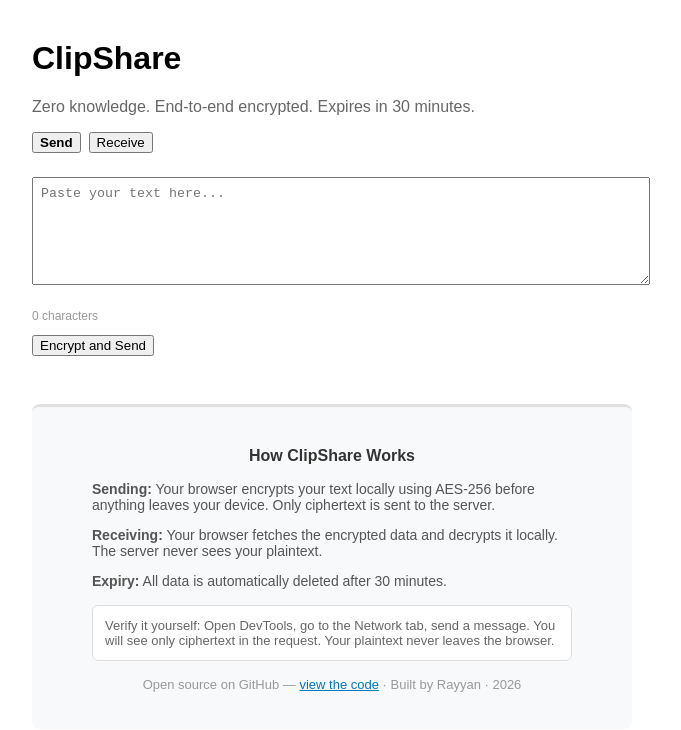
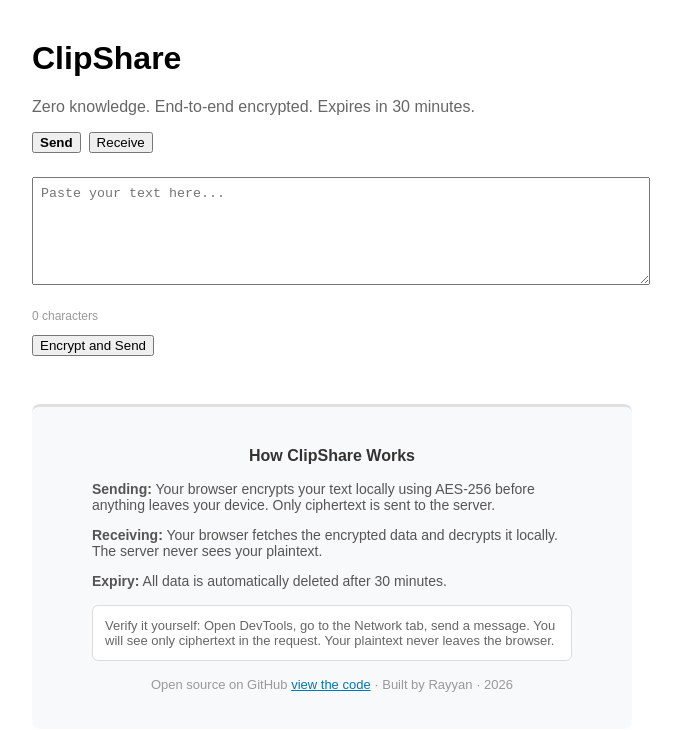
Before and after one commit to RayyanSameer/AWS_Serverless_Clipboard_MiniApp, a React (Vite) app in the folder src/frontend/: page / in a window 1280 px wide. Shown: the top 730 px of the page, without its empty margins (308-989 px from the left). Built offline with nearby package versions, Linux system fonts and the light colour scheme; no server answers.

Commit message:
Fixed Grammar error

```diff
--- a/src/frontend/src/App.jsx
+++ b/src/frontend/src/App.jsx
@@ -206,7 +206,7 @@ export default function App() {
             You will see only ciphertext in the request. Your plaintext never leaves the browser.
           </div>
           <p style={{ fontSize: '13px', color: '#999', marginTop: '16px', textAlign: 'center' }}>
-            Open source on GitHub —{' '}
+            Open source on GitHub {' '}
             <a href={GITHUB_URL} target="_blank" rel="noopener noreferrer" style={{ color: '#0077b6' }}>
               view the code
             </a>
```
Also changed, not shown: 1 other file (tests, documents, lock files or other folders).
